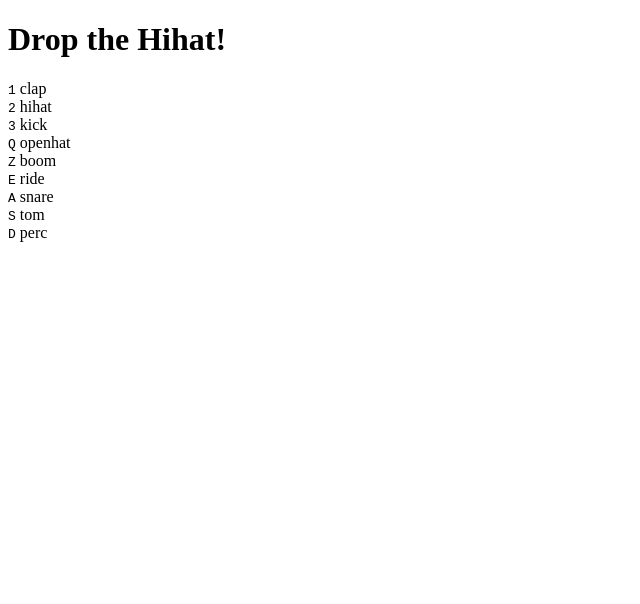
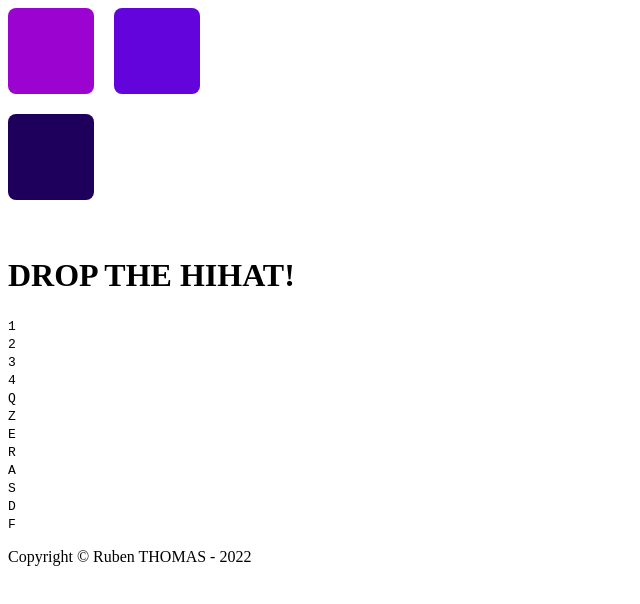
Before and after one commit to F4LC0NN/drop-the-hihat, a plain HTML site: page index.html in a window 1280 px wide. Shown: the whole page, without its empty margins (0-640 px from the left). Drawn offline with Linux system fonts and the light colour scheme.

Commit message:
Update html

```diff
--- a/index.html
+++ b/index.html
@@ -10,57 +10,76 @@
 	</head>
 	<body>
 		<header>
-			<h1 id="title">Drop the Hihat!</h1>
+			<img src="images/logo.svg" />
+			<h1 id="title">DROP THE HIHAT!</h1>
 		</header>
+
 		<section>
 			<div id="container">
-				<div data-key="49" class="key">
+				<div data-key="49" class="key row-one">
 					<kbd>1</kbd>
-					<span class="sound">clap</span>
+					<span class="sound"></span>
 				</div>
-				<div data-key="50" class="key">
+				<div data-key="50" class="key row-one">
 					<kbd>2</kbd>
-					<span class="sound">hihat</span>
+					<span class="sound"></span>
 				</div>
-				<div data-key="51" class="key">
+				<div data-key="51" class="key row-one">
 					<kbd>3</kbd>
-					<span class="sound">kick</span>
+					<span class="sound"></span>
 				</div>
-				<div data-key="65" class="key">
+				<div data-key="52" class="key row-one">
+					<kbd>4</kbd>
+					<span class="sound"></span>
+				</div>
+				<div data-key="65" class="key row-two">
 					<kbd>Q</kbd>
-					<span class="sound">openhat</span>
+					<span class="sound"></span>
 				</div>
-				<div data-key="90" class="key">
+				<div data-key="90" class="key row-two">
 					<kbd>Z</kbd>
-					<span class="sound">boom</span>
+					<span class="sound"></span>
 				</div>
-				<div data-key="69" class="key">
+				<div data-key="69" class="key row-two">
 					<kbd>E</kbd>
-					<span class="sound">ride</span>
+					<span class="sound"></span>
 				</div>
-				<div data-key="81" class="key">
+				<div data-key="82" class="key row-two">
+					<kbd>R</kbd>
+					<span class="sound"></span>
+				</div>
+				<div data-key="81" class="key row-three">
 					<kbd>A</kbd>
-					<span class="sound">snare</span>
+					<span class="sound"></span>
 				</div>
-				<div data-key="83" class="key">
+				<div data-key="83" class="key row-three">
 					<kbd>S</kbd>
-					<span class="sound">tom</span>
+					<span class="sound"></span>
 				</div>
-				<div data-key="68" class="key">
+				<div data-key="68" class="key row-three">
 					<kbd>D</kbd>
-					<span class="sound">perc</span>
+					<span class="sound"></span>
+				</div>
+				<div data-key="70" class="key row-three">
+					<kbd>F</kbd>
+					<span class="sound"></span>
 				</div>
 			</div>
 
 			<audio data-key="49" src="sounds/clap.wav"></audio>
 			<audio data-key="50" src="sounds/hihat.wav"></audio>
 			<audio data-key="51" src="sounds/kick.wav"></audio>
+			<audio data-key="52" src="sounds/loose-kick.wav"></audio>
 			<audio data-key="65" src="sounds/open-hat.wav"></audio>
 			<audio data-key="90" src="sounds/boom.wav"></audio>
 			<audio data-key="69" src="sounds/ride.wav"></audio>
+			<audio data-key="82" src="sounds/side-snare.wav"></audio>
 			<audio data-key="81" src="sounds/snare.wav"></audio>
 			<audio data-key="83" src="sounds/tom.wav"></audio>
 			<audio data-key="68" src="sounds/perc.wav"></audio>
+			<audio data-key="70" src="sounds/crash.wav"></audio>
 		</section>
+
+		<footer><p>Copyright © Ruben THOMAS - 2022</p></footer>
 	</body>
 </html>
```
